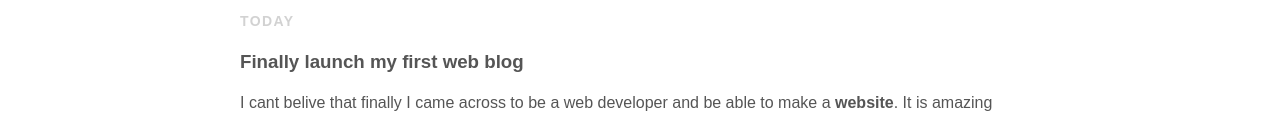
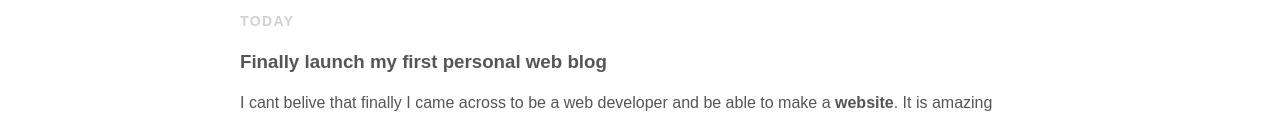
Before and after one commit to PattyCutie/my_first_repo, a plain HTML site: page testmyblog.html in a window 1280 px wide. Shown: the part 313-447 px from the top of the page. Drawn offline with Linux system fonts and the light colour scheme.

Commit message:
changes made from theia lab environment

```diff
--- a/testmyblog.html
+++ b/testmyblog.html
@@ -23,7 +23,7 @@
         <span>Patty S</span>
       </div>
       <p class="post-date">Today</p>
-      <h3 class="post-title">Finally launch my first web blog</h3>
+      <h3 class="post-title">Finally launch my first personal web blog</h3>
       <div class="post-content">
         <p>I cant belive that finally I came across to be a web developer and
         be able to make a <strong>website</strong>. It is amazing</p>
```
Also changed, not shown: supported-browsers.txt (added).
